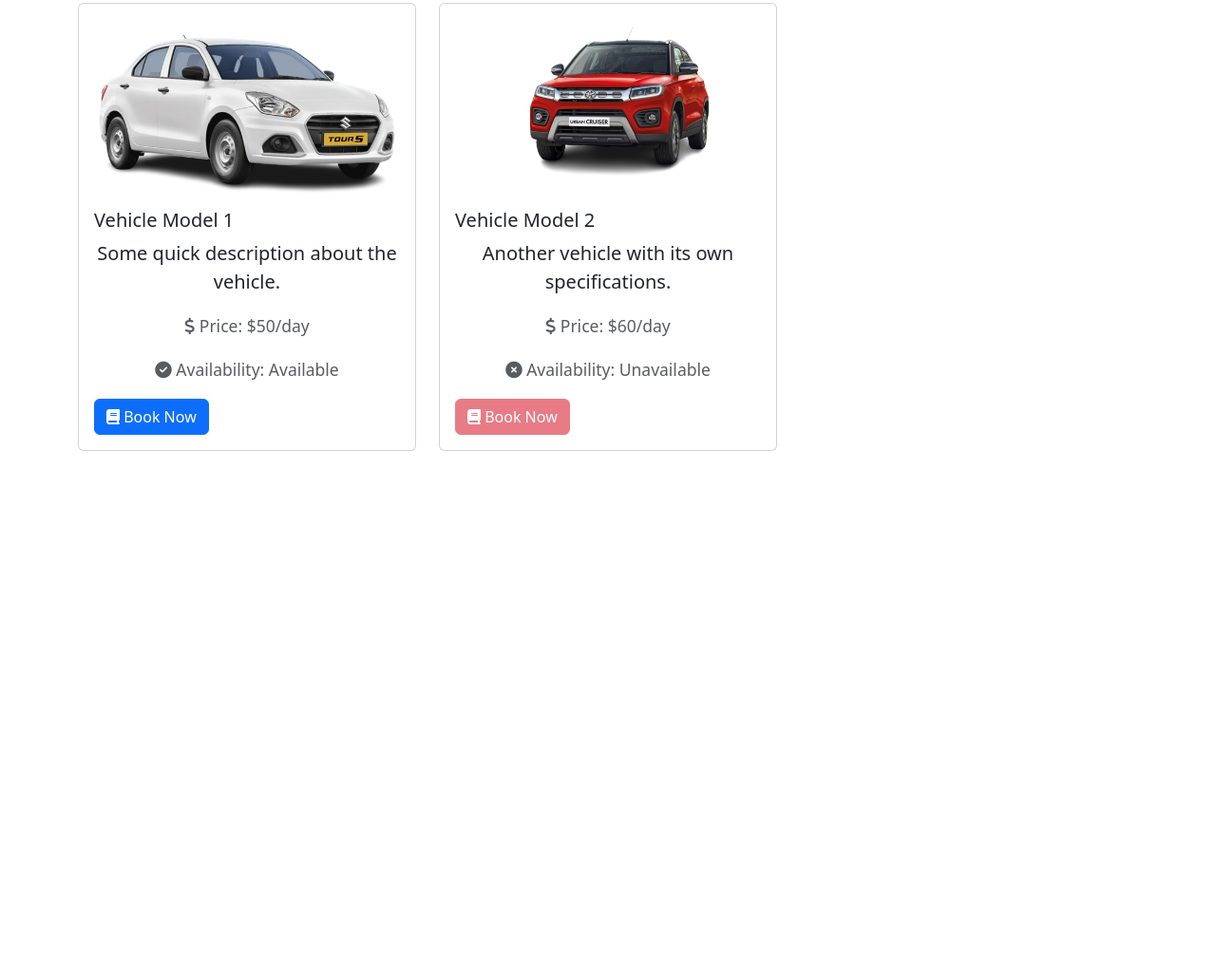
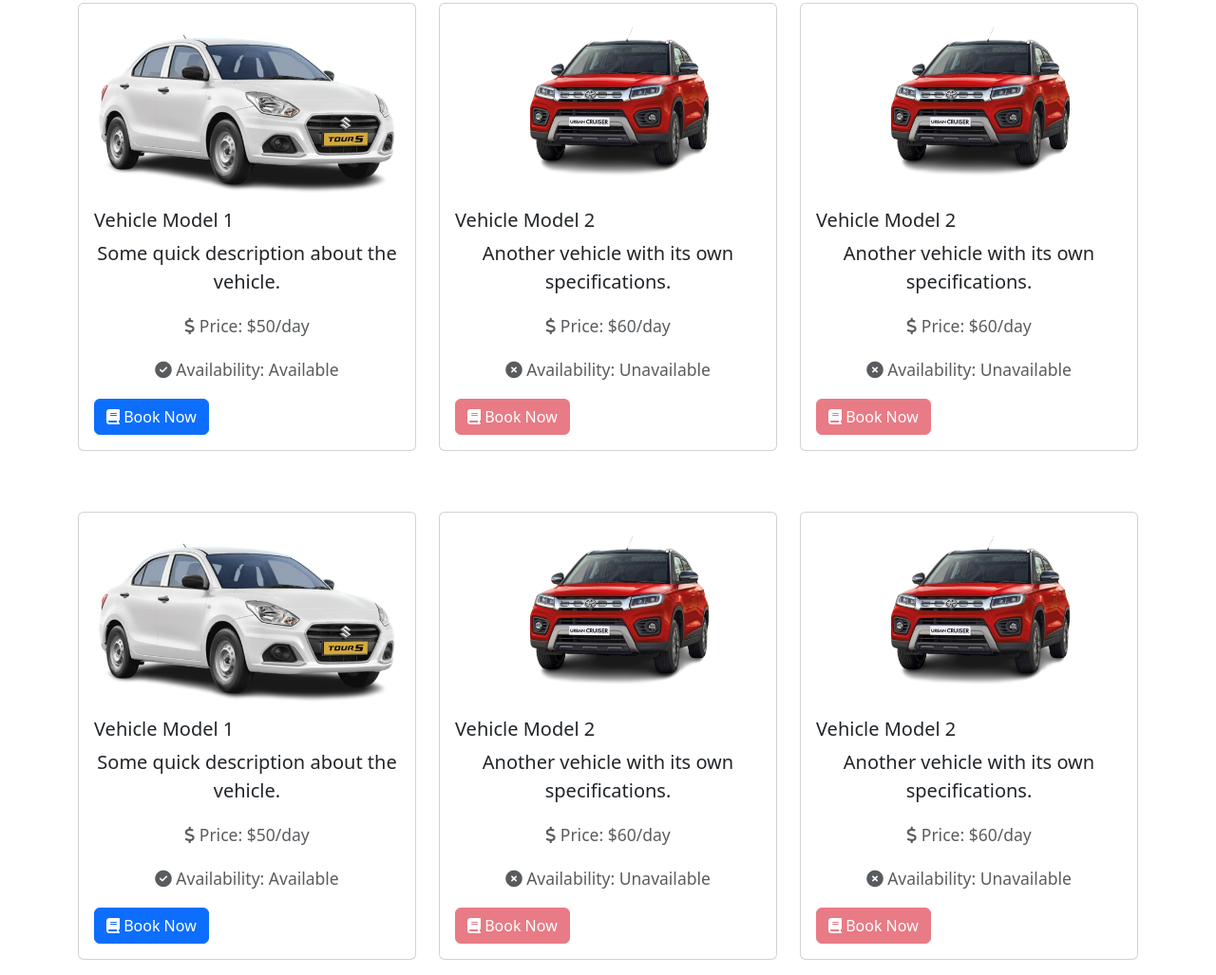
Before and after one commit to nampallyharish4/Vehicle-Rental-System, a website: page product-page/vehicles.html in a window 1280 px wide. Shown: the part 187-1214 px from the top of the page at 95% size. Before the commit the page ends 800 px from the top, so only its background shows below. Drawn offline with nearby package versions, Linux system fonts and the light colour scheme; a web font is replaced by a local one.

Commit message:
added 2 row

```diff
--- a/product-page/vehicles.html
+++ b/product-page/vehicles.html
@@ -195,6 +195,128 @@
           <!-- You can add more vehicle cards here -->
           <div class="col-md-4 mb-3">
             <!-- Add Vehicle 3 Card Here -->
+            <div class="card">
+                <img
+                  src="../images/breeza1.png"
+                  class="card-img-top"
+                  alt="Vehicle 2"
+                />
+                <div class="card-body">
+                  <h5 class="card-title">Vehicle Model 2</h5>
+                  <p class="card-text">
+                    Another vehicle with its own specifications.
+                  </p>
+                  <p class="card-text">
+                    <small class="text-muted"
+                      ><i class="fas fa-dollar-sign"></i> Price: $60/day</small
+                    >
+                  </p>
+                  <p class="card-text">
+                    <small class="text-muted"
+                      ><i class="fas fa-times-circle"></i> Availability:
+                      Unavailable</small
+                    >
+                  </p>
+                  <a href="#" class="btn btn-danger disabled"
+                    ><i class="fas fa-book"></i> Book Now</a
+                  >
+                </div>
+              </div>
+          </div>
+        </div>
+      </div>
+      <div class="container mt-5">
+        <div class="row">
+          <!-- Example Vehicle Card -->
+          <div class="col-md-4 mb-3">
+            <div class="card">
+              <img
+                src="../images/swift.png"
+                class="card-img-top"
+                alt="Vehicle 1"
+              />
+              <div class="card-body">
+                <h5 class="card-title">Vehicle Model 1</h5>
+                <p class="card-text">
+                  Some quick description about the vehicle.
+                </p>
+                <p class="card-text">
+                  <small class="text-muted"
+                    ><i class="fas fa-dollar-sign"></i> Price: $50/day</small
+                  >
+                </p>
+                <p class="card-text">
+                  <small class="text-muted"
+                    ><i class="fas fa-check-circle"></i> Availability:
+                    Available</small
+                  >
+                </p>
+                <a href="#" class="btn btn-primary"
+                  ><i class="fas fa-book"></i> Book Now</a
+                >
+              </div>
+            </div>
+          </div>
+          <!-- Repeat the above card structure for each vehicle -->
+          <div class="col-md-4 mb-3">
+            <div class="card">
+              <img
+                src="../images/breeza1.png"
+                class="card-img-top"
+                alt="Vehicle 2"
+              />
+              <div class="card-body">
+                <h5 class="card-title">Vehicle Model 2</h5>
+                <p class="card-text">
+                  Another vehicle with its own specifications.
+                </p>
+                <p class="card-text">
+                  <small class="text-muted"
+                    ><i class="fas fa-dollar-sign"></i> Price: $60/day</small
+                  >
+                </p>
+                <p class="card-text">
+                  <small class="text-muted"
+                    ><i class="fas fa-times-circle"></i> Availability:
+                    Unavailable</small
+                  >
+                </p>
+                <a href="#" class="btn btn-danger disabled"
+                  ><i class="fas fa-book"></i> Book Now</a
+                >
+              </div>
+            </div>
+          </div>
+          <!-- You can add more vehicle cards here -->
+          <div class="col-md-4 mb-3">
+            <!-- Add Vehicle 3 Card Here -->
+            <div class="card">
+                <img
+                  src="../images/breeza1.png"
+                  class="card-img-top"
+                  alt="Vehicle 2"
+                />
+                <div class="card-body">
+                  <h5 class="card-title">Vehicle Model 2</h5>
+                  <p class="card-text">
+                    Another vehicle with its own specifications.
+                  </p>
+                  <p class="card-text">
+                    <small class="text-muted"
+                      ><i class="fas fa-dollar-sign"></i> Price: $60/day</small
+                    >
+                  </p>
+                  <p class="card-text">
+                    <small class="text-muted"
+                      ><i class="fas fa-times-circle"></i> Availability:
+                      Unavailable</small
+                    >
+                  </p>
+                  <a href="#" class="btn btn-danger disabled"
+                    ><i class="fas fa-book"></i> Book Now</a
+                  >
+                </div>
+              </div>
           </div>
         </div>
       </div>
@@ -203,6 +325,5 @@
 
 
 
-
 </body>
 </html>
```
